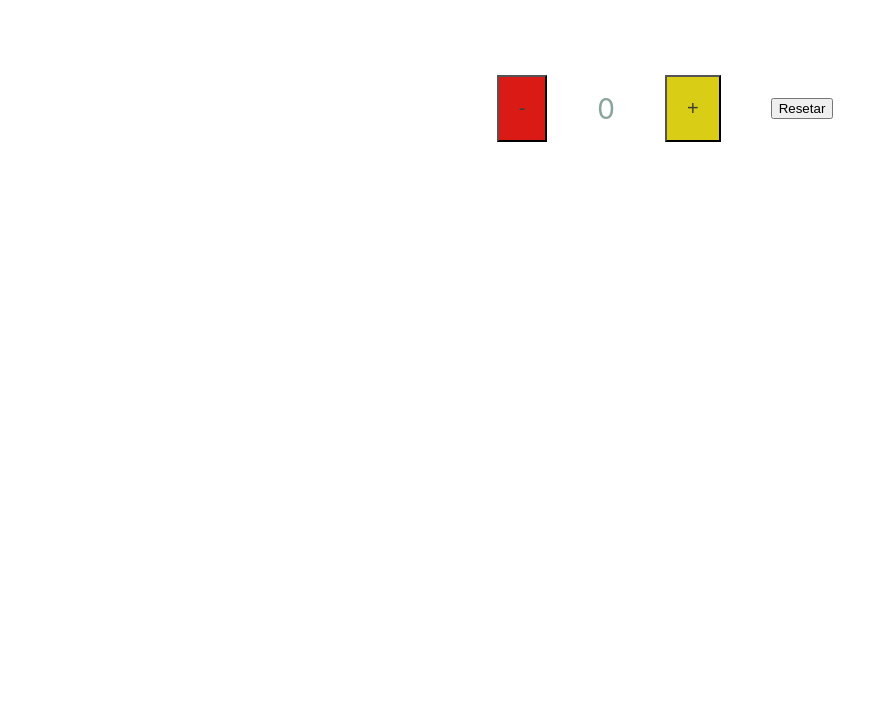
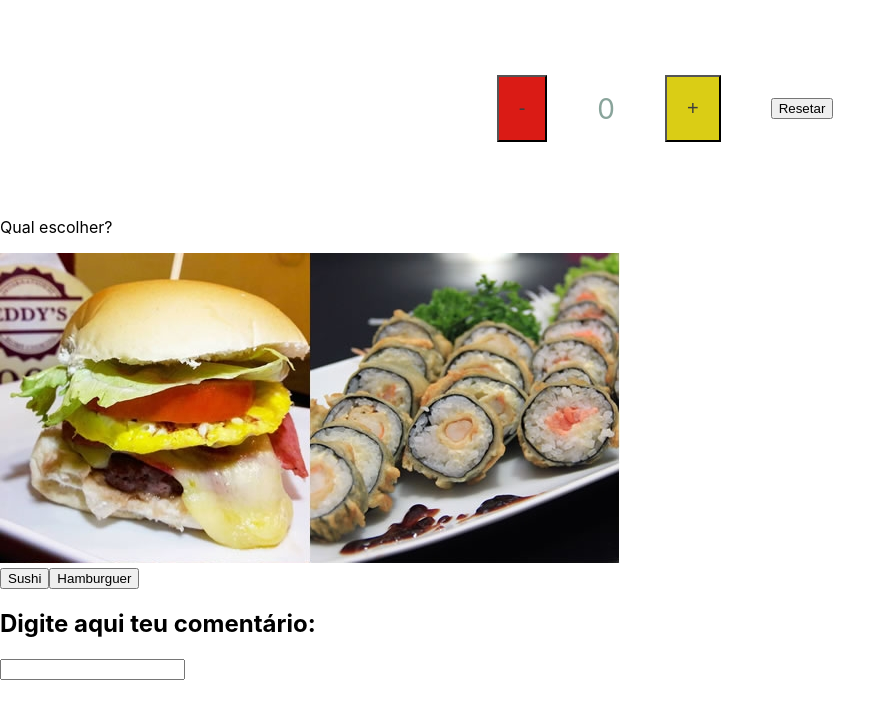
Before and after one commit to ilzamcmed/react, a React (Create React App) app in the folder projeto-react/: page / in a window 1280 px wide. Shown: the top 718 px of the page, without its empty margins (0-896 px from the left). Built offline with nearby package versions, Linux system fonts and the light colour scheme.

Commit message:
Ajuste de layout para mostrar componentes

```diff
--- a/projeto-react/src/App.js
+++ b/projeto-react/src/App.js
@@ -1,12 +1,15 @@
-import React from 'react';
+import React, { Component } from 'react';
 import './App.css';
 import Contador from './componets/Contador/Contador'
-
+import SectionFood from './componets/SectionFood/SectionFood'
+import Comment from './componets/Comment/Comment';
 
 function App() {
   return (
     <div>
        <Contador />
+       <SectionFood />
+       <Comment />
 
     </div>
   );
```
